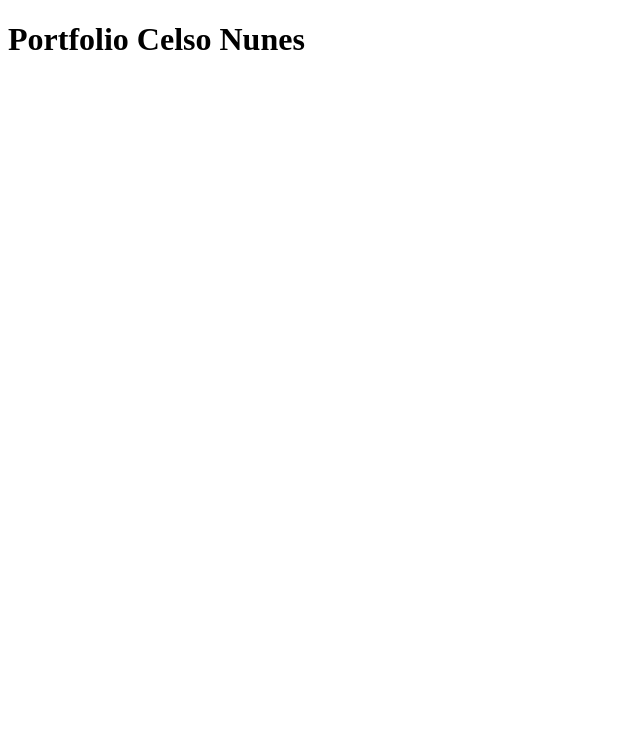
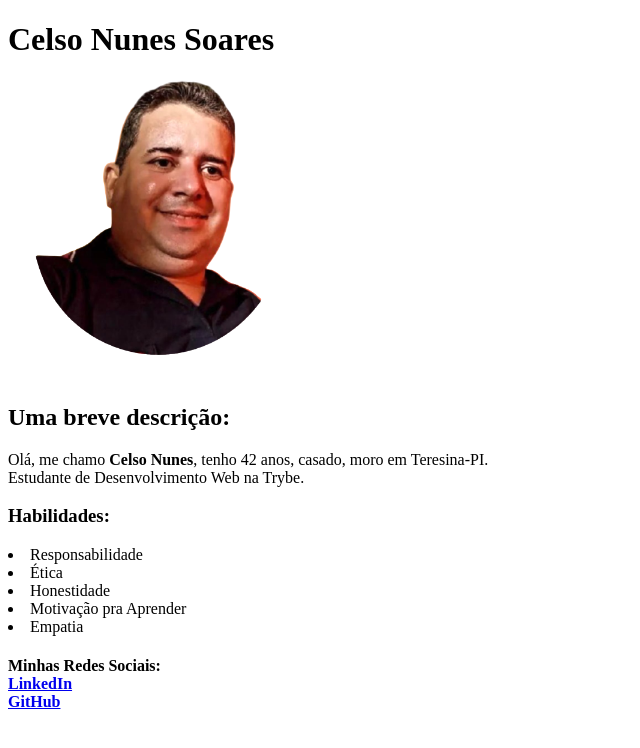
Before and after one commit to celsonunessoares/celsonunessoares.github.io, a plain HTML site: page index.html in a window 1280 px wide. Shown: the whole page, without its empty margins (0-640 px from the left). Drawn offline with Linux system fonts and the light colour scheme.

Commit message:
adicionando primeiro exercicio html ao portfolio

```diff
--- a/index.html
+++ b/index.html
@@ -7,6 +7,19 @@
     <title>Portfólio Celso</title>
 </head>
 <body>
-    <h1>Portfolio Celso Nunes</h1>
+    <h1>Celso Nunes Soares</h1>
+    <img src="./Celso.png" alt="Foto perfil Celso sorrindo em portfolio" width="300px">
+    <h2>Uma breve descrição:</h2> Olá, me chamo <strong>Celso Nunes</strong>, tenho 42 anos, casado, moro em Teresina-PI.
+    <br>Estudante de Desenvolvimento Web na Trybe.
+    <h3>Habilidades:</h3>
+    <li>Responsabilidade</li>
+    <li>Ética</li>
+    <li>Honestidade</li>
+    <li>Motivação pra Aprender</li>
+    <li>Empatia</li>
+    <h4>Minhas Redes Sociais:
+            <br><a href="https://www.linkedin.com/in/celsonunessoares/"target="_blank">LinkedIn
+            <br><a href="https://celsonunessoares.github.io/"target="_blank">GitHub</a>
+        </h4>
 </body>
 </html>
```
Also changed, not shown: Celso.png (added).
